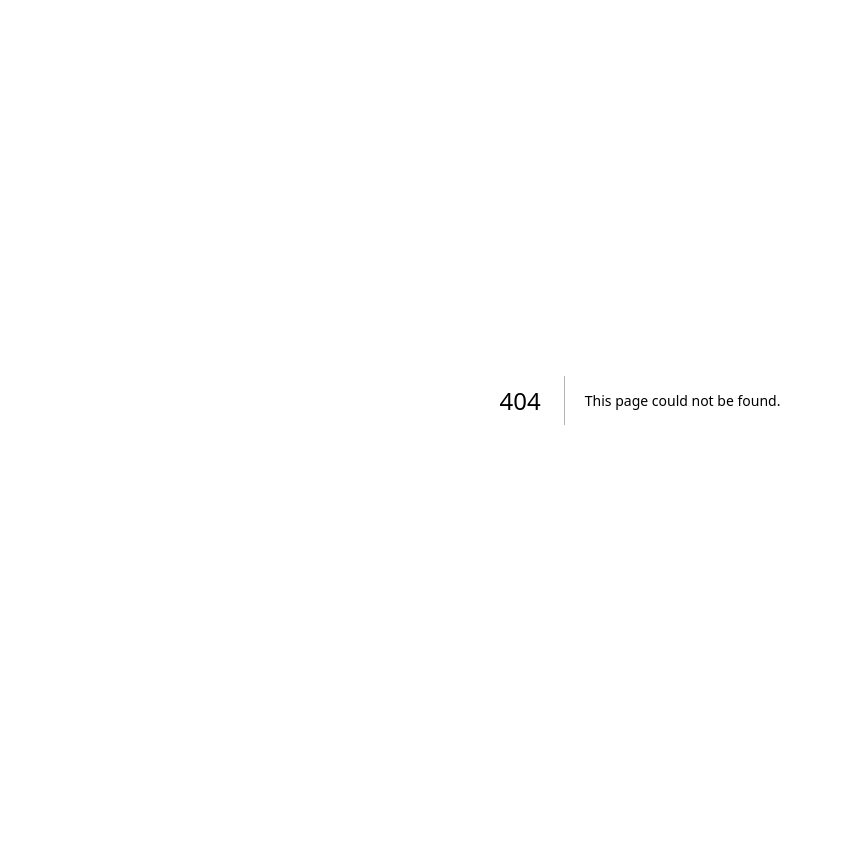
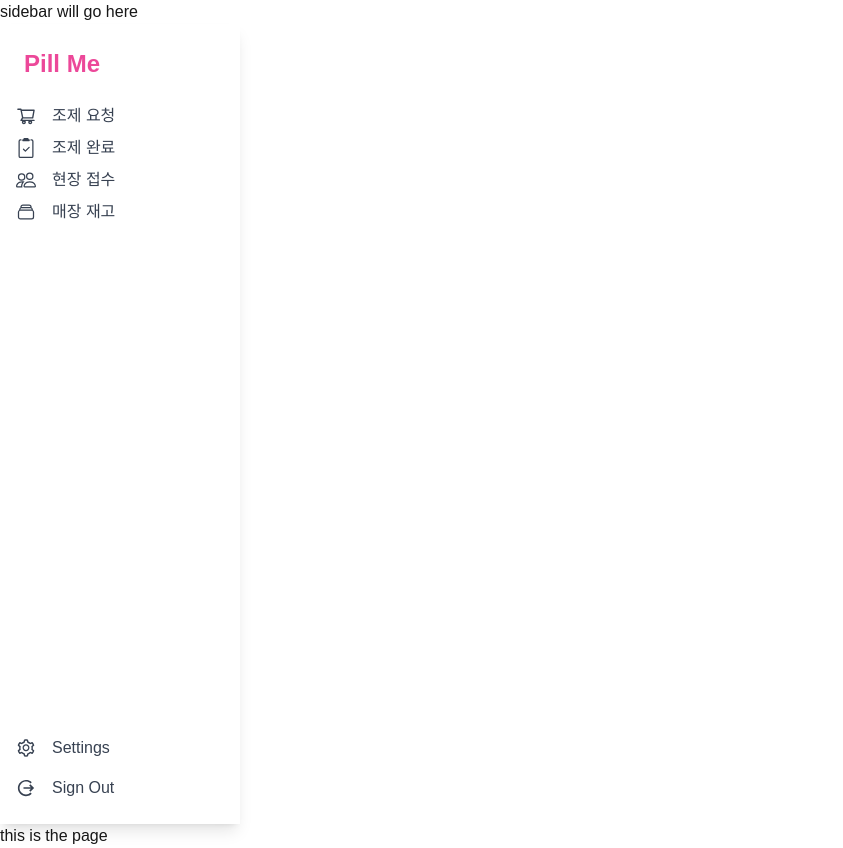
Before and after one commit to dldnlee/pillme, a Next.js app: page /pharmacy in a window 1280 px wide. Before the commit this address had no page. Shown: the whole page, without its empty margins (0-843 px from the left). Before the commit the page ends 800 px from the top, so only its background shows below. Built offline with nearby package versions, Linux system fonts and the light colour scheme.

Commit message:
[Feat] - Pharmacy ui start

```diff
--- a/app/layout.tsx
+++ b/app/layout.tsx
@@ -1,6 +1,7 @@
 import type { Metadata, Viewport } from "next";
 import localFont from "next/font/local";
 import "./globals.css";
+import { usePathname } from "next/navigation";
 
 const geistSans = localFont({
   src: "./fonts/GeistVF.woff",
@@ -23,17 +24,22 @@ export const viewport: Viewport = {
   width: 'device-width'
 }
 
+const mobileStyling = "mx-auto max-w-[500px] h-dvh overflow-y-auto bg-white no-scrollbar relative"
+const pharmStyling = "w-screen h-screen"
+
 export default function RootLayout({
   children,
 }: Readonly<{
   children: React.ReactNode;
 }>) {
+  const pathname = usePathname();
+
   return (
     <html lang="ko">
       <body
         className={`${geistSans.variable} ${geistMono.variable}`}
       >
-        <div className="mx-auto max-w-[500px] h-dvh overflow-y-auto bg-white no-scrollbar relative">
+        <div className={`${pathname.includes("/pharmacy") ? pharmStyling : mobileStyling}`}>
           {children}
         </div>
       </body>
--- /dev/null
+++ b/app/pharmacy/components/PharmSideBar.tsx
@@ -0,0 +1,62 @@
+// components/Sidebar.tsx
+import React from "react";
+import Link from "next/link";
+import { AiOutlineShoppingCart, AiOutlineSetting } from "react-icons/ai";
+import { BsClipboard2Check, BsPeople } from "react-icons/bs";
+import { HiOutlineRectangleStack } from "react-icons/hi2";
+import { IoMdLogOut } from "react-icons/io";
+
+const PharmSideBar: React.FC = () => {
+  return (
+    <div className="h-screen w-60 bg-white shadow-lg flex flex-col justify-between">
+      {/* Logo */}
+      <div className="p-6">
+        <h1 className="text-2xl font-bold text-pink-500">Pill Me</h1>
+      </div>
+
+      {/* Navigation */}
+      <nav className="flex-grow">
+        <ul className="space-y-2 px-4">
+          <li>
+            <Link href="/pharmacist/orders" className="flex items-center gap-4 text-gray-700 hover:text-pink-500">
+              <AiOutlineShoppingCart size={20} />
+              조제 요청
+            </Link>
+          </li>
+          <li>
+            <Link href="/pharmacist/completed" className="flex items-center gap-4 text-gray-700 hover:text-pink-500">
+              <BsClipboard2Check size={20} />
+              조제 완료
+            </Link>
+          </li>
+          <li>
+            <Link href="/pharmacist/pickup" className="flex items-center gap-4 text-gray-700 hover:text-pink-500">
+              <BsPeople size={20} />
+              현장 접수
+            </Link>
+          </li>
+          <li>
+            <Link href="/pharmacist/inventory" className="flex items-center gap-4 text-gray-700 hover:text-pink-500">
+              <HiOutlineRectangleStack size={20} />
+              매장 재고
+            </Link>
+          </li>
+        </ul>
+      </nav>
+
+      {/* Footer */}
+      <div className="px-4 pb-6 space-y-4">
+        <Link href="/pharmacist/settings" className="flex items-center gap-4 text-gray-700 hover:text-pink-500">
+          <AiOutlineSetting size={20} />
+          Settings
+        </Link>
+        <button className="flex items-center gap-4 text-gray-700 hover:text-pink-500">
+          <IoMdLogOut size={20} />
+          Sign Out
+        </button>
+      </div>
+    </div>
+  );
+};
+
+export default PharmSideBar;
--- /dev/null
+++ b/app/pharmacy/layout.tsx
@@ -0,0 +1,14 @@
+import PharmSideBar from "./components/PharmSideBar";
+
+
+export default function PharmacyLayout({ children }: Readonly<{children: React.ReactNode;}>) {
+  return (
+    <div className="">
+      sidebar will go here
+      <PharmSideBar />
+
+      {children}
+
+    </div>
+  )
+}
--- /dev/null
+++ b/app/pharmacy/page.tsx
@@ -0,0 +1,13 @@
+
+
+
+
+
+
+export default function PharmacyPage() {
+  return (
+    <div>
+      this is the page
+    </div>
+  )
+}
```
